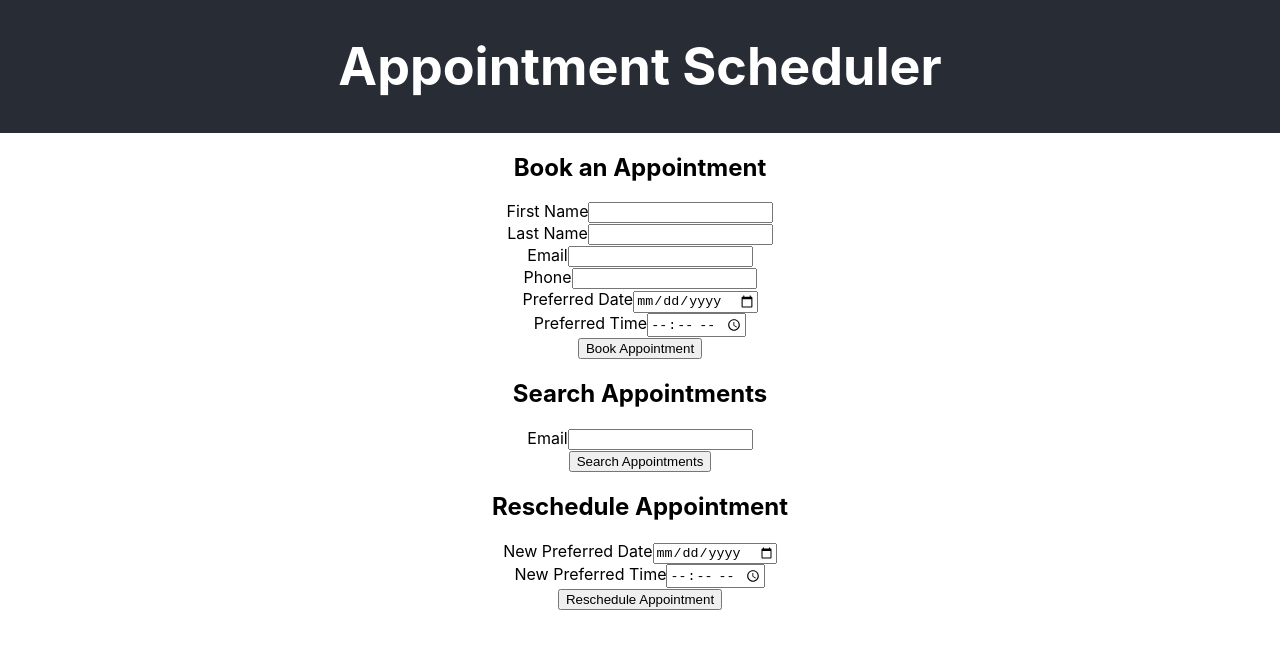
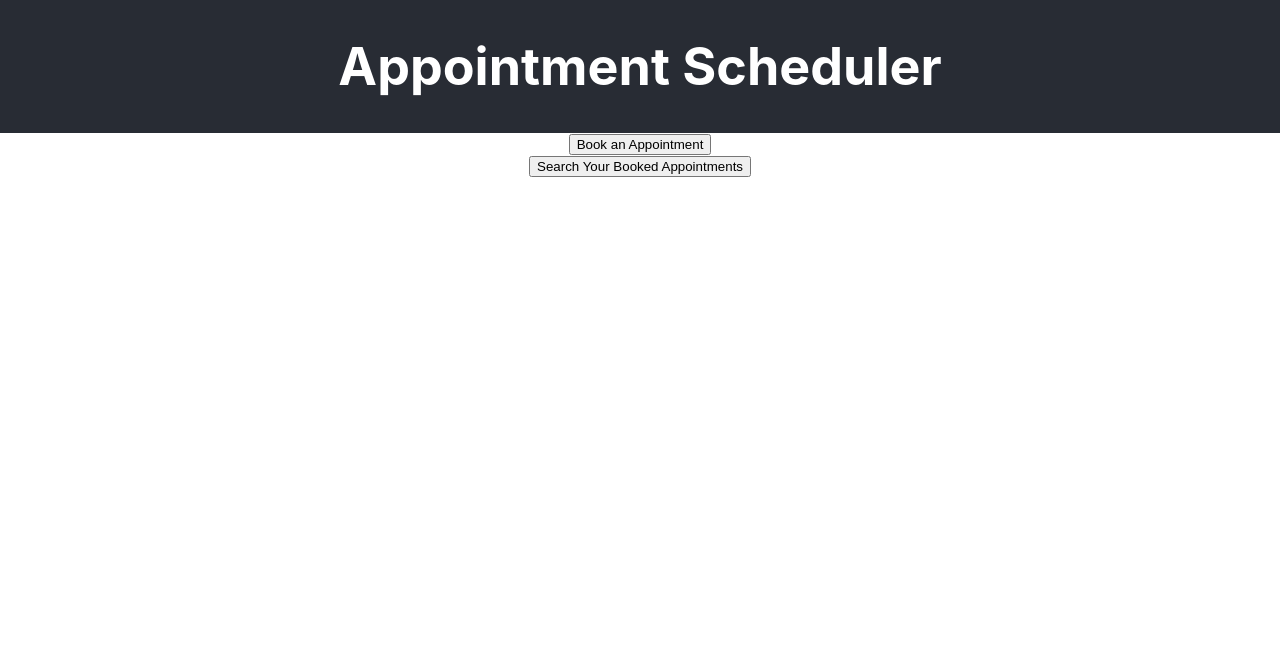
Before and after one commit to BeckyLashua/booking_page, a React (Create React App) app in the folder client/: page / in a window 1280 px wide. Shown: the top 648 px of the page. Built offline with nearby package versions, Linux system fonts and the light colour scheme.

Commit message:
Updated home page to have links

```diff
--- a/client/src/App.js
+++ b/client/src/App.js
@@ -10,6 +10,10 @@ import './App.css';
 
 function App() {
   return (
+    <div className="App">
+      <header className="App-header">
+        <h1>Appointment Scheduler</h1>
+      </header>
       <Router>
         <Routes>
           <Route exact path="/" element={<Home />} />
@@ -19,6 +23,7 @@ function App() {
           <Route exact path="/appointments" element={<Appointments />} />
         </Routes>
       </Router>
+    </div>
   );
 }
 
--- a/client/src/pages/Appointments.js
+++ b/client/src/pages/Appointments.js
@@ -4,10 +4,7 @@ import './Appointments.css';
 
 function Appointments() {
   return (
-    <div className="App">
-      <header className="App-header">
-        <h1>Appointment Scheduler</h1>
-      </header>
+    <div>
       <h2>Your Appointments</h2>
       <DisplayList />
     </div>
--- a/client/src/pages/BookAppointment.js
+++ b/client/src/pages/BookAppointment.js
@@ -4,10 +4,7 @@ import './BookAppointment.css';
 
 function BookAppointment() {
   return (
-    <div className="App">
-      <header className="App-header">
-        <h1>Appointment Scheduler</h1>
-      </header>
+    <div>
       <h2>Book an Appointment</h2>
       <BookingForm />
     </div>
--- a/client/src/pages/ConfirmAppointment.js
+++ b/client/src/pages/ConfirmAppointment.js
@@ -3,10 +3,7 @@ import './ConfirmAppointment.css';
 
 function ConfirmAppointment() {
   return (
-    <div className="App">
-      <header className="App-header">
-        <h1>Appointment Scheduler</h1>
-      </header>
+    <div>
       <h2>Appointment Confirmation</h2>
     </div>
   );
--- a/client/src/pages/Home.js
+++ b/client/src/pages/Home.js
@@ -1,21 +1,27 @@
 import React, { useState } from 'react';
-import BookingForm from '../BookingForm';
-import SearchForm from '../SearchForm';
-import RescheduleForm from '../RescheduleForm';
+import { useNavigate } from 'react-router-dom';
 import './Home.css';
 
+
 function Home() {
+  let navigate = useNavigate();
+
+  function handleBookClick() {
+    navigate('/book');
+  }
+
+  function handleSearchClick() {
+    navigate('/appointments');
+  }
+
   return (
-    <div className="App">
-      <header className="App-header">
-        <h1>Appointment Scheduler</h1>
-      </header>
-      <h2>Book an Appointment</h2>
-      <BookingForm />
-      <h2>Search Appointments</h2>
-      <SearchForm />
-      <h2>Reschedule Appointment</h2>
-      <RescheduleForm />
+    <div>
+      <button onClick={handleBookClick}>
+        Book an Appointment
+      </button><br />
+      <button onClick={handleSearchClick}>
+        Search Your Booked Appointments
+      </button>
     </div>
   );
 }
--- a/client/src/pages/RescheduleAppointment.js
+++ b/client/src/pages/RescheduleAppointment.js
@@ -4,10 +4,7 @@ import './RescheduleAppointment.css';
 
 function RescheduleAppointment() {
   return (
-    <div className="App">
-      <header className="App-header">
-        <h1>Appointment Scheduler</h1>
-      </header>
+    <div>
       <h2>Reschedule Appointment</h2>
       <RescheduleForm />
     </div>
```
Lines whose indentation alone changed are shown as unchanged.
